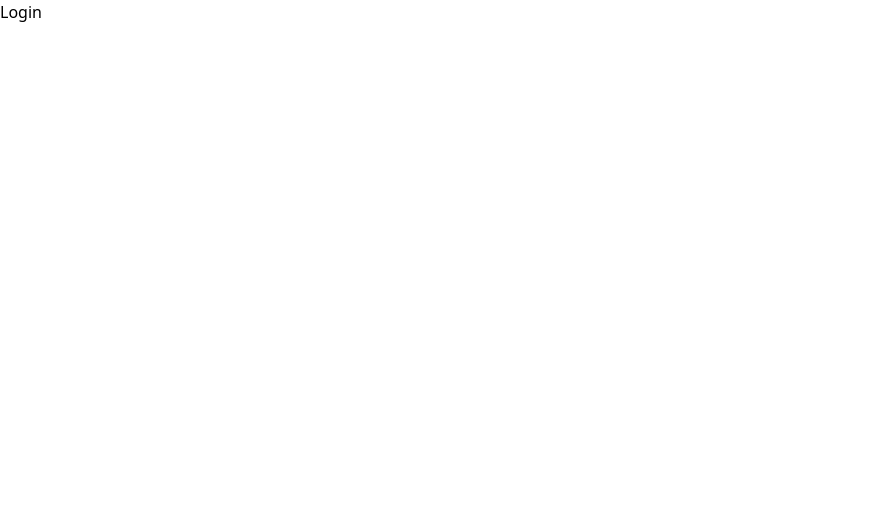
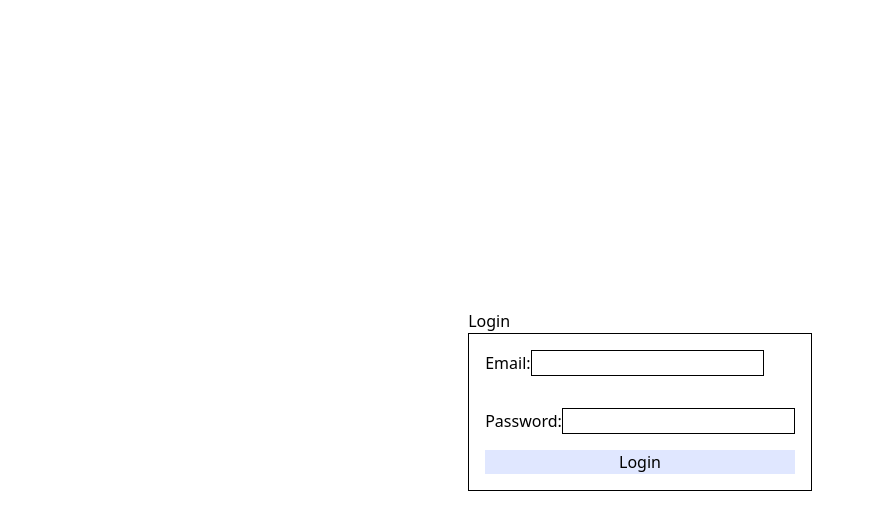
Before and after one commit to shahad0000/weatherHubUI, a React (Vite) app: page /login in a window 1280 px wide. Shown: the top 530 px of the page, without its empty margins (0-874 px from the left). Built offline with nearby package versions, Linux system fonts and the light colour scheme.

Commit message:
add loading..

```diff
--- a/src/components/Login.tsx
+++ b/src/components/Login.tsx
@@ -1,8 +1,71 @@
+import { useState } from "react";
+import axios from "axios";
+import { useNavigate } from "react-router";
+
+const BASE_URL = "https://weatherhubapi.onrender.com";
 
 const Login = () => {
+  const navigate = useNavigate();
+  const [email, setEmail] = useState("");
+  const [password, setPassword] = useState("");
+  const [error, setError] = useState<string | null>(null);
+  const [loading, setLoading] = useState(false);
+
+  const handleLogin = async (e: React.FormEvent) => {
+    e.preventDefault();
+    setLoading(true);
+    setError(null);
+    try {
+      await axios.post(
+        `${BASE_URL}/auth/login`,
+        { email, password },
+        { withCredentials: true }
+      );
+      navigate("/weather");
+    } catch (err: any) {
+      if (err.response?.status === 401) {
+        setError("Invalid email or password.");
+      } else {
+        setError("Login failed. Please try again.");
+      }
+    } finally {
+      setLoading(false);
+    }
+  };
+
   return (
-    <div>Login</div>
-  )
-}
+    <div className="min-h-screen flex justify-center items-center">
+      <div className="flex flex-col  ">
+        <h2>Login</h2>
+        <form className="border p-4 flex flex-col gap-4" onSubmit={handleLogin}>
+          <div>
+            <label>Email:</label>
+            <input
+              type="email"
+              required
+              value={email}
+              onChange={(e) => setEmail(e.target.value)}
+              className="border"
+            />
+          </div>
+          <div style={{ marginTop: "1rem" }}>
+            <label>Password:</label>
+            <input
+              type="password"
+              required
+              value={password}
+              onChange={(e) => setPassword(e.target.value)}
+              className="border"
+            />
+          </div>
+          <button type="submit" className=" bg-indigo-100" disabled={loading}>
+            {loading ? "Logging in..." : "Login"}
+          </button>
+          {error && <p className="text-rose-800">{error}</p>}
+        </form>
+      </div>
+    </div>
+  );
+};
 
-export default Login
+export default Login;
--- a/src/components/Weather.tsx
+++ b/src/components/Weather.tsx
@@ -20,27 +20,18 @@ const Weather = () => {
     getWeather();
   }, []);
 
-
-  if (
-    !weather ||
-    !weather.main ||
-    !weather.weather ||
-    !weather.weather[0] ||
-    !weather.wind
-  ) {
-    return <div>Loading...</div>;
-  }
-
   return (
     <div>
-      {weather && (
+      {weather &
+        weather.main &
+        weather.weather &
+        weather.weather[0] &
+        weather.wind && (
         <div>
           <h2>Weather in {weather.name || "Unknown Location"}</h2>
           <p>
             <strong>Temperature:</strong>
-            {weather.main?.temp !== undefined
-              ? (weather.main.temp - 273.15).toFixed(1)
-              : "N/A"}
+            {(weather.main.temp - 273.15).toFixed(1)}
             °C
           </p>
           <p>
@@ -49,13 +40,11 @@ const Weather = () => {
           </p>
           <p>
             <strong>Wind Speed:</strong>
-            {weather.wind?.speed !== undefined ? weather.wind.speed : "N/A"} m/s
+            {weather.wind.speed} m/s
           </p>
           <p>
             <strong>Fetched At:</strong>
-            {weather.fetchedAt
-              ? new Date(weather.fetchedAt).toLocaleString()
-              : "N/A"}
+            {weather.fetchedAt}
           </p>
         </div>
       )}
```
